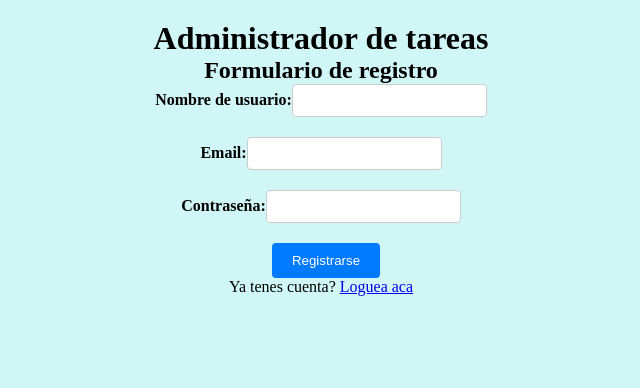
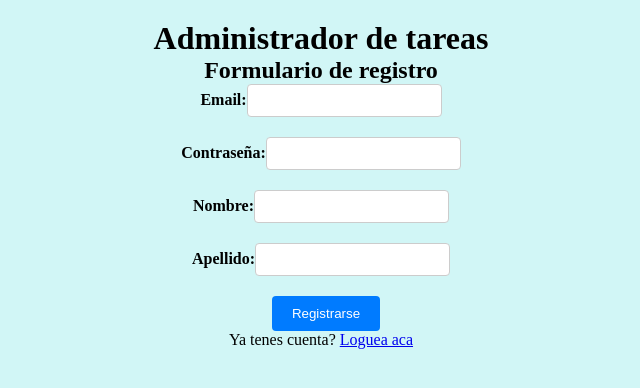
Before and after one commit to lkainn/ProyectoGrupo5V2, a Next.js app in the folder frontend/: page /register in a window 1280 px wide. Shown: the top 388 px of the page, without its empty margins (319-959 px from the left). Built offline with nearby package versions, Linux system fonts and the light colour scheme.

Commit message:
Desarrollo desde otro angulo al hito 2

```diff
--- a/frontend/components/RegistrationForm.js
+++ b/frontend/components/RegistrationForm.js
@@ -1,14 +1,15 @@
-import React, { useState } from 'react';
+import { useState } from 'react';
+
 
 const RegistrationForm = () => {
-  const [username, setUsername] = useState('');
   const [email, setEmail] = useState('');
   const [password, setPassword] = useState('');
+  const [firstName, setFirstName] = useState('');
+  const [lastName, setLastName] = useState('');
   const [errors, setErrors] = useState({});
-
-  const handleUsernameChange = (e) => {
-    setUsername(e.target.value);
-  };
+  const [successMessage, setSuccessMessage] = useState('');
+  const [errorMessage, setErrorMessage] = useState('');
+  const apiUrl = 'http://127.0.0.1:8000/customusers/api/registry/';
 
   const handleEmailChange = (e) => {
     setEmail(e.target.value);
@@ -18,15 +19,19 @@ const RegistrationForm = () => {
     setPassword(e.target.value);
   };
 
-  const handleSubmit = (e) => {
+  const handleFirstNameChange = (e) => {
+    setFirstName(e.target.value);
+  };
+
+  const handleLastNameChange = (e) => {
+    setLastName(e.target.value);
+  };
+
+  const handleSubmit = async (e) => {
     e.preventDefault();
 
     // Validaciones
     const validationErrors = {};
-
-    if (username.trim() === '') {
-      validationErrors.username = 'Username is required';
-    }
 
     if (email.trim() === '') {
       validationErrors.email = 'Email is required';
@@ -35,26 +40,71 @@ const RegistrationForm = () => {
     if (password.trim() === '') {
       validationErrors.password = 'Password is required';
     }
-    setErrors(validationErrors);
 
-    // POR HACER: logica de registro e interaccion con la API.
+    if (Object.keys(validationErrors).length > 0) {
+      setErrors(validationErrors);
+      setSuccessMessage('');
+      setErrorMessage('');
+      return;
+    }
+
+    const registrationData = {
+      email,
+      password,
+      first_name: firstName,
+      last_name: lastName,
+    };
+
+    try {
+      const response = await fetch(apiUrl, {
+        method: 'POST',
+        headers: {
+          'Content-Type': 'application/json',
+        },
+        body: JSON.stringify(registrationData),
+      });
+
+      console.log('Response:', response);
+
+      if (response.ok) {
+        const data = await response.json();
+        console.log('Data:', data);
+
+        if (data.success) {
+          // Registro exitoso
+          setSuccessMessage('Registro exitoso');
+          setErrorMessage('');
+          // Limpiar los campos después de un registro exitoso
+          setEmail('');
+          setPassword('');
+          setFirstName('');
+          setLastName('');
+
+
+        } else {
+          // Manejar errores de validación
+          setErrorMessage('Error en el registro. Verifica tus datos.');
+          setSuccessMessage('');
+        }
+      } else {
+        // Manejar errores de red u otros errores de la API
+        setErrorMessage('Error en la solicitud. Inténtalo de nuevo más tarde.');
+        setSuccessMessage('');
+      }
+    } catch (error) {
+      console.error('Error:', error);
+      // Manejar errores de red u otros errores de la API
+      setErrorMessage('Error en la solicitud. Inténtalo de nuevo más tarde.');
+      setSuccessMessage('');
+    }
   };
 
   return (
     <div>
       <h2>Formulario de registro</h2>
+      {successMessage && <p className="success">{successMessage}</p>}
+      {errorMessage && <p className="error">{errorMessage}</p>}
       <form onSubmit={handleSubmit}>
-        <div>
-          <label htmlFor="username">Nombre de usuario:</label>
-          <input
-            type="text"
-            id="username"
-            value={username}
-            onChange={handleUsernameChange}
-            required
-          />
-          {errors.username && <span className="error">{errors.username}</span>}
-        </div>
         <div>
           <label htmlFor="email">Email:</label>
           <input
@@ -77,6 +127,24 @@ const RegistrationForm = () => {
           />
           {errors.password && <span className="error">{errors.password}</span>}
         </div>
+        <div>
+          <label htmlFor="firstName">Nombre:</label>
+          <input
+            type="text"
+            id="firstName"
+            value={firstName}
+            onChange={handleFirstNameChange}
+          />
+        </div>
+        <div>
+          <label htmlFor="lastName">Apellido:</label>
+          <input
+            type="text"
+            id="lastName"
+            value={lastName}
+            onChange={handleLastNameChange}
+          />
+        </div>
         <button type="submit">Registrarse</button>
       </form>
     </div>
--- a/frontend/package.json
+++ b/frontend/package.json
@@ -13,6 +13,7 @@
     "eslint-config-next": "13.4.19",
     "next": "^13.4.19",
     "react": "18.2.0",
-    "react-dom": "18.2.0"
+    "react-dom": "18.2.0",
+    "swr": "^2.2.2"
   }
 }
```
Also changed, not shown: 1 other file (tests, documents, lock files or other folders).
